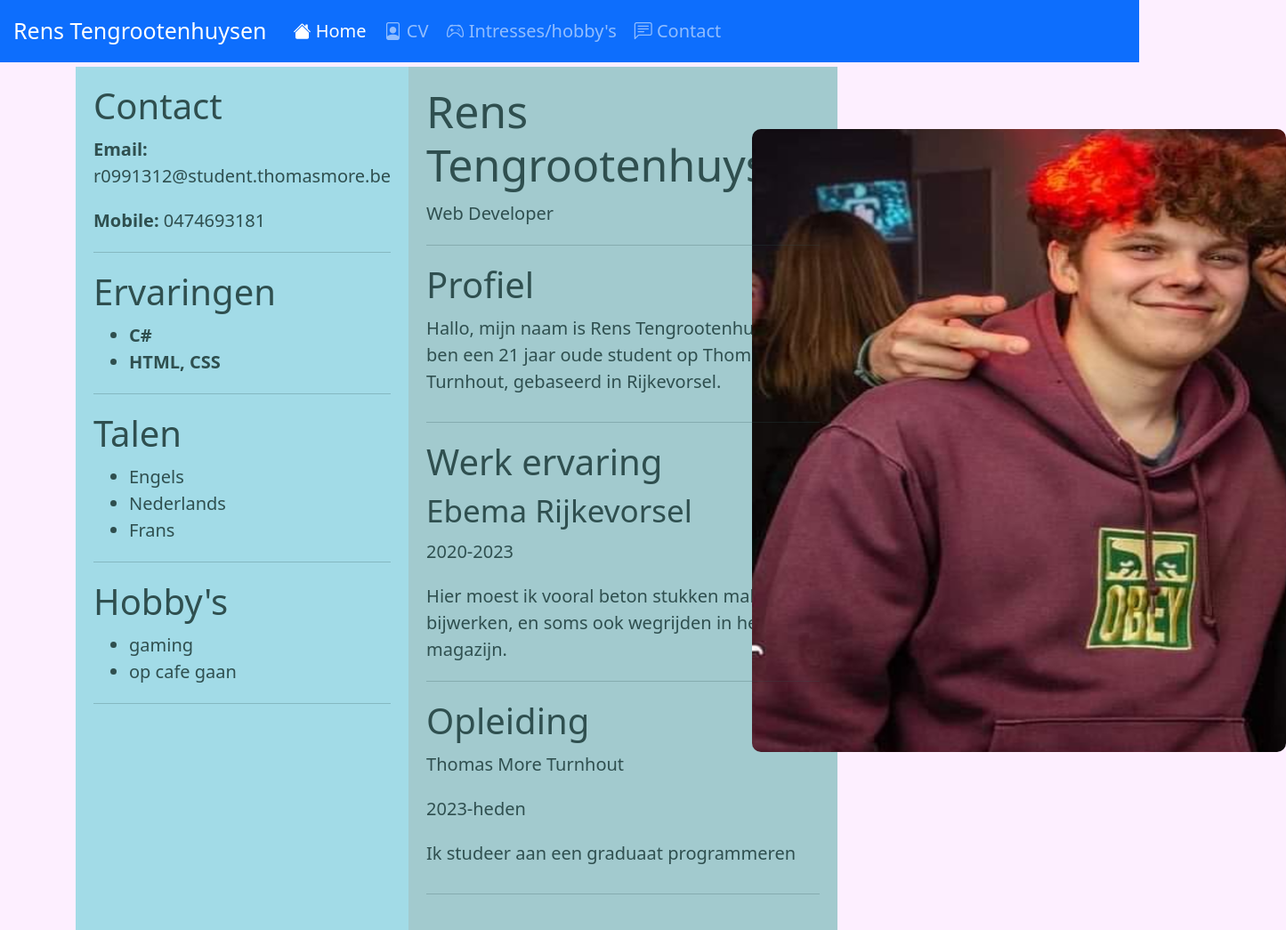
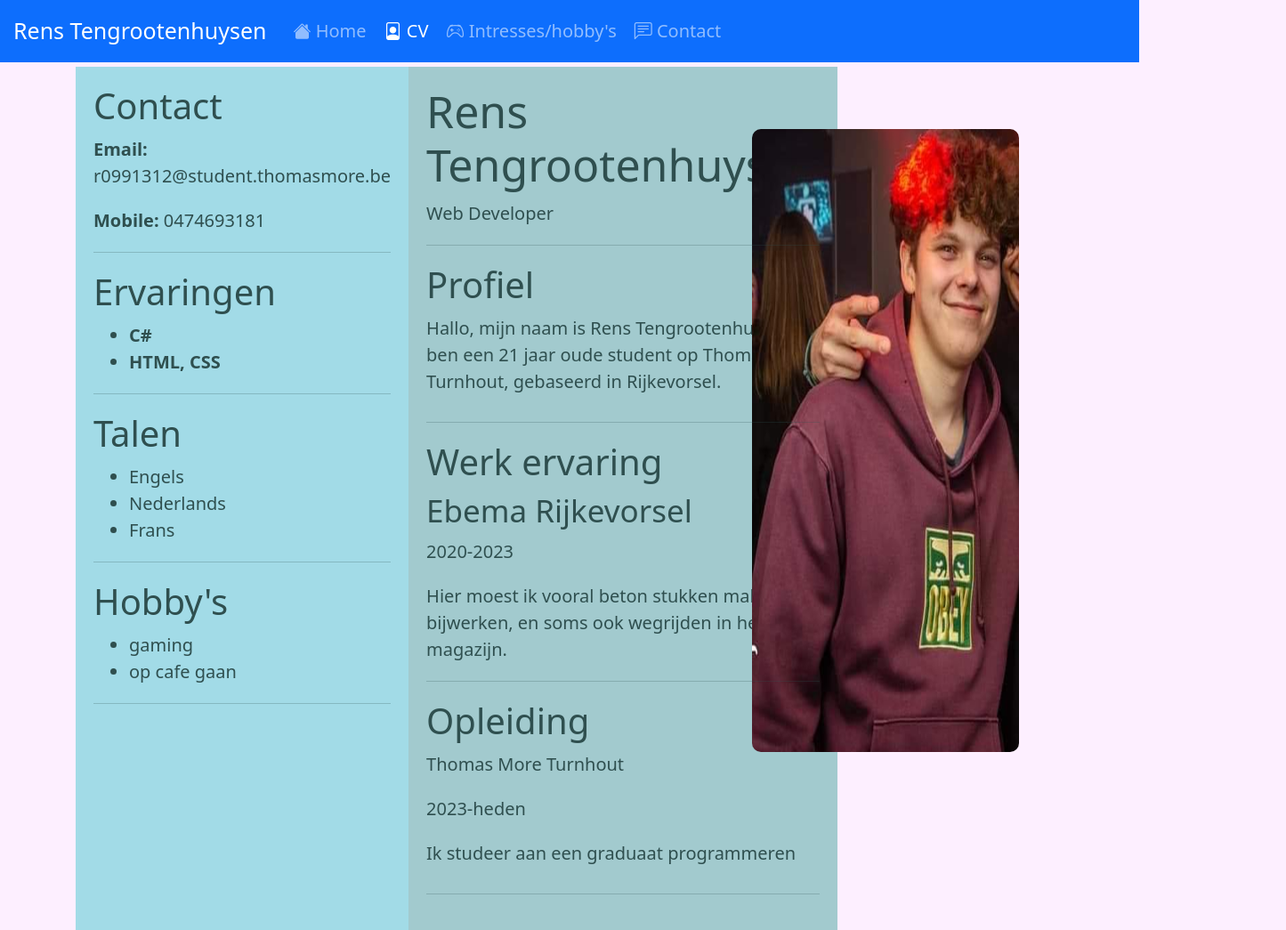
Before and after one commit to RensTgh/Project2_website, a plain HTML site: page cv.html in a window 1280 px wide. Shown: the top 1045 px of the page at 89% size, 1445 px wide, since content can reach past the window. Drawn offline with nearby package versions, Linux system fonts and the light colour scheme.

Commit message:
laatste aanpassingen

```diff
--- a/cv.html
+++ b/cv.html
@@ -28,10 +28,10 @@
       <div class="collapse navbar-collapse" id="navbarNav">
         <ul class="navbar-nav">
           <li class="nav-item">
-            <a class="nav-link active" aria-current="page" href="index.html"><i class="bi bi-house-fill"></i> Home</a>
+            <a class="nav-link" aria-current="page" href="index.html"><i class="bi bi-house-fill"></i> Home</a>
           </li>
           <li class="nav-item">
-            <a class="nav-link" href="cv.html"><i class="bi bi-file-person"></i> CV</a>
+            <a class="nav-link active" href="cv.html"><i class="bi bi-file-person"></i> CV</a>
           </li>
           <li class="nav-item">
             <a class="nav-link" href="hobby.html"><i class="bi bi-controller"></i> Intresses/hobby's</a>
@@ -48,7 +48,7 @@
 
   <div class="container">
     <div class="row">
-      <div class="col-8">
+      <div class="col-md-12 col-lg-12 col-xl-4">
         <div class="full">
           <div class="left">
               <div class="Contact">
@@ -118,8 +118,9 @@
         </div>
 
       </div>
-      <div class="col-4">
-        <img class="foto_cv" src="images/foto mezelf.png" alt="foto mezelf">
+      <div class="col-4"></div>
+      <div class="col-md-12 col-lg-12 col-xl-4">
+        <img class="foto_cv" src="images/foto_mezelf.png" alt="foto mezelf">
       </div>
   </div>
 </div>
--- a/project2.css
+++ b/project2.css
@@ -64,4 +64,5 @@ img{
 
 .foto_cv{
     margin-top: 70px;
+    max-width: 300px;
 }
```
Also changed, not shown: contact.html (+7 -7 lines), hobby.html (+3 -3 lines), index.html (+4 -4 lines), images/bar.jpg (renamed from images/bar (1) (1).jpg), images/controllers.jpg (renamed from images/controllers (1).jpg), images/foto cv.png (deleted), images/foto_cv.png (added), images/foto_mezelf.png (renamed from images/foto mezelf.png), images/lan_party.jpg (renamed from images/lan party (1).jpg), images/logo_ebema.jpg (renamed from images/logo ebema.jpg).
